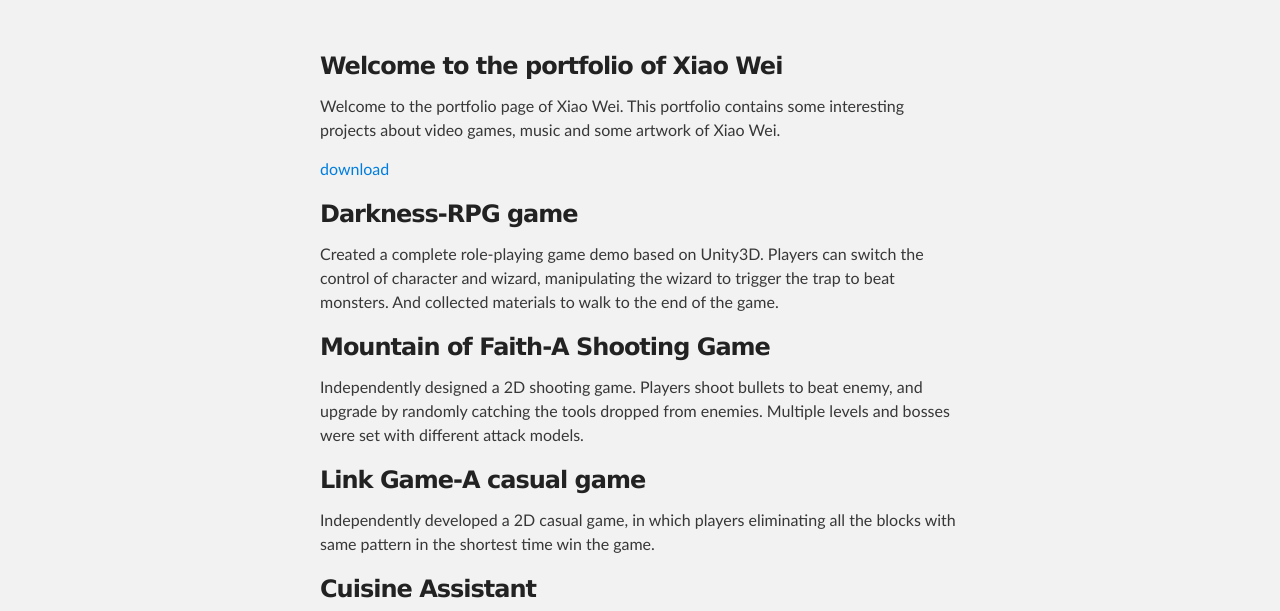
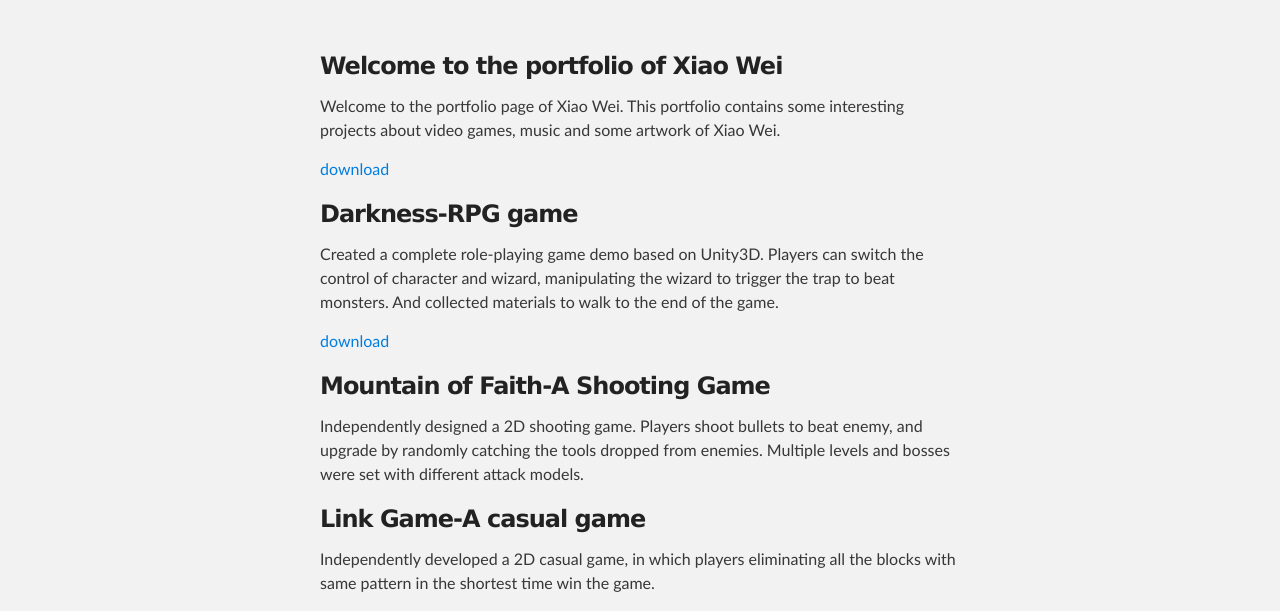
Before and after one commit to SHsmile/Portfolio, a plain HTML site: page index.html in a window 1280 px wide. Shown: the part 146-757 px from the top of the page. Drawn offline with Linux system fonts and the light colour scheme.

Commit message:
Update index.html

```diff
--- a/index.html
+++ b/index.html
@@ -35,6 +35,7 @@
 <a id="darkness" class="anchor" href="#darkness" aria-hidden="true"><span aria-hidden="true" class="octicon octicon-link"></span></a>Darkness-RPG game</h3>
 
 <p>Created a complete role-playing game demo based on Unity3D. Players can switch the control of character and wizard, manipulating the wizard to trigger the trap to beat monsters. And collected materials to walk to the end of the game.</p>
+<p> <a href="https://github.com/SHsmile/Portfolio/zipball/darkness">download</a> </p>
 
 <h3>
 <a id="mountain-of-faith" class="anchor" href="#mountain-of-faith" aria-hidden="true"><span aria-hidden="true" class="octicon octicon-link"></span></a>Mountain of Faith-A Shooting Game</h3>
```
